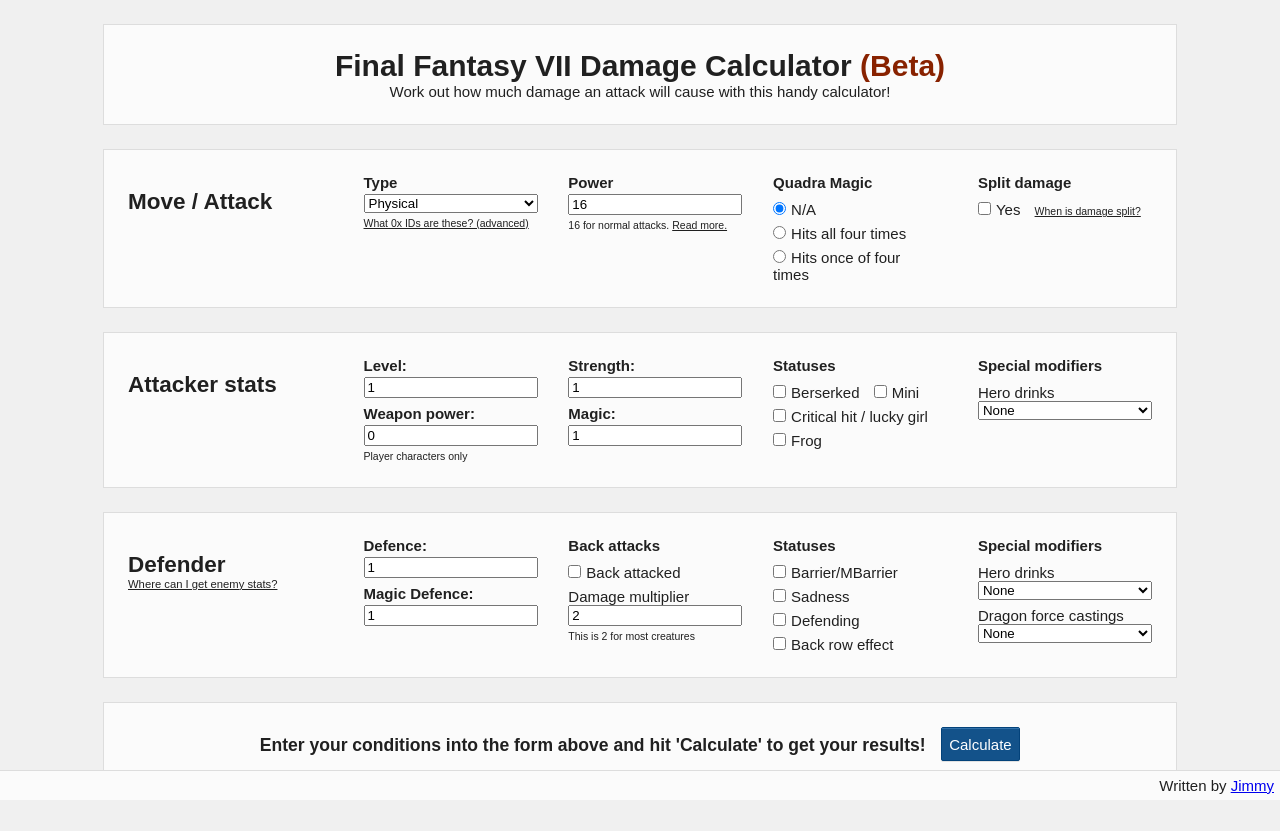
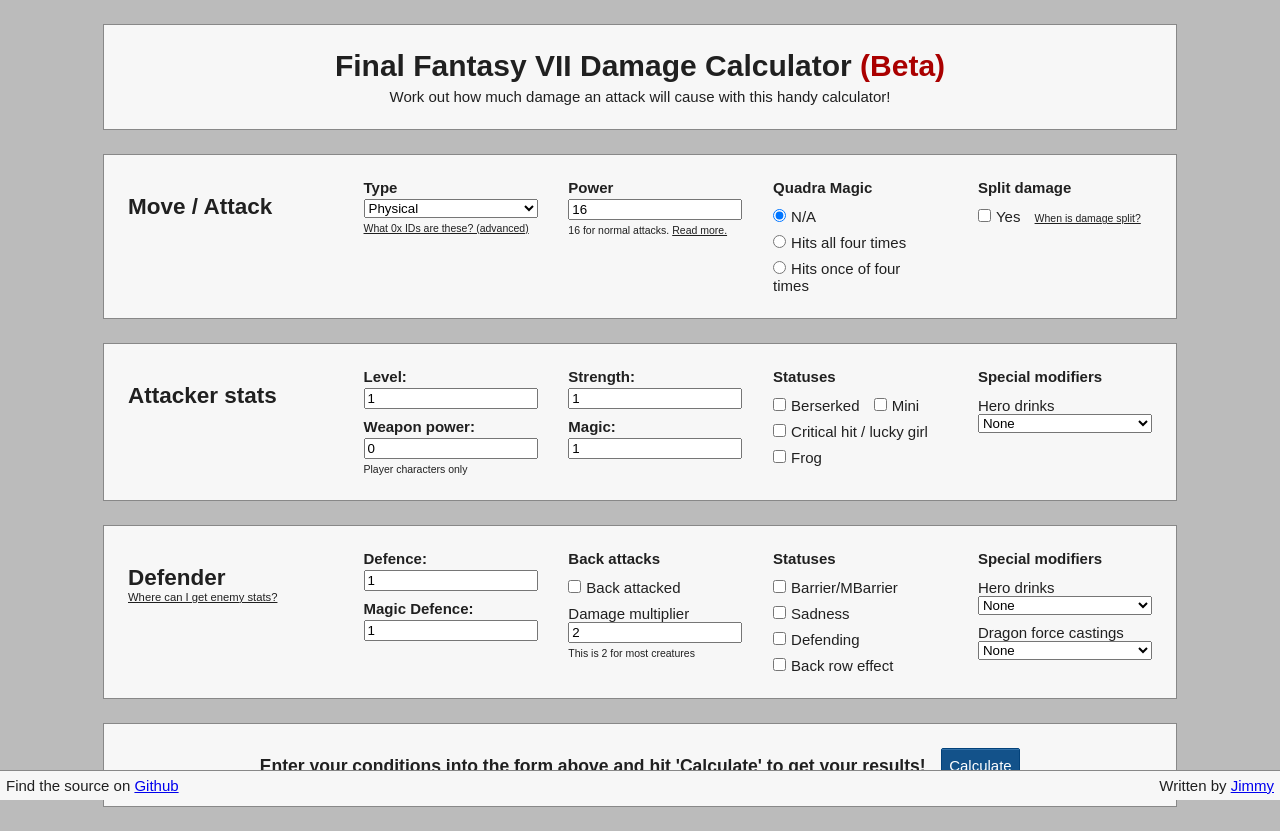
Before and after one commit to jbreckmckye/ffvii_damage_calc, a plain HTML site: page index.html in a window 1280 px wide. Before the commit the page ends 810 px from the top, so only its background shows below. Drawn offline with Linux system fonts and the light colour scheme.

Commit message:
Styling changes
Styling changes - mostly css

```diff
--- a/index.html
+++ b/index.html
@@ -198,6 +198,7 @@
 			</div>
 
 			<p class="footer">
+			    <span class="float-left">Find the source on <a href="https://github.com/jbreckmckye/ffvii_damage_calc">Github</a></span>
 			    <span>Written by <a href="http://www.breck-mckye.com">Jimmy</a></span>
 			</p>
 
--- a/logic.js
+++ b/logic.js
@@ -1,3 +1,7 @@
+// This source is made available under the terms of the GPL version 2
+// You can redistribute this program and its sources providing that you do not remove attribution.
+
+
 //Debugging controls
 var debug = {
 	state : true,
--- a/style.css
+++ b/style.css
@@ -1,3 +1,7 @@
+/* This source is made available under the terms of the GPL version 2 */
+/* You can redistribute this program and its sources providing that you do not remove attribution. */
+
+
 * {
 	margin: 0;
 }
@@ -20,6 +24,9 @@ noscript {
     margin-bottom: 0.333em;
 }
 
+.float-left {
+    float: left !important;
+}
 
 /*Show and hide */
 .hidden {
@@ -34,17 +41,17 @@ noscript {
 body {
 	font-family: arial, sans-serif;
 	color: #202020;
-	background-color: #f0f0f0;
+	background-color: #bbbbbb;
 }
 
 .sect {
-	background-color: #fbfbfb;
+	background-color: #f7f7f7;
 
 	width: 1024px;
 
 	margin: 24px auto;
 
-	border: 1px solid #dddddd;
+	border: 1px solid #888888;
 
 	padding: 24px;
 	}
@@ -110,11 +117,11 @@ form.valid .validation-msg {
 
 /*Vertical spacing between inputs*/
 label {
-	margin-top: 7px;
+	margin-top: 9px;
 }
 
 form p {
-	margin-top: -7px; /*Pulls up form paras that have the 5px margin-top applied*/
+	margin-top: -9px; /*Pulls up form paras that have the 5px margin-top applied*/
 }
 
 
@@ -173,7 +180,7 @@ body {
 }
 
 .beta-msg {
-    color: #882200;
+    color: #aa0000;
 }
 
 /*Content*/
@@ -277,8 +284,8 @@ dd {
     position: fixed;
     bottom:0;
     width: 100%;
-    background: #fbfbfb;
-    border-top: 1px solid #dddddd;
+    background: #f7f7f7;
+    border-top: 1px solid #888888;
     overflow: hidden;
 }
 
@@ -286,3 +293,8 @@ dd {
     float: right;
     padding: 6px;
 }
+
+/*HEADER*/
+h1 {
+    margin-bottom: 5px;
+}
--- a/ui.js
+++ b/ui.js
@@ -1,3 +1,7 @@
+// This source is made available under the terms of the GPL version 2
+// You can redistribute this program and its sources providing that you do not remove attribution.
+
+
 // GENERIC DOM EXTENSIONS
 
 function addListener(element, eventName, handler) {
```
